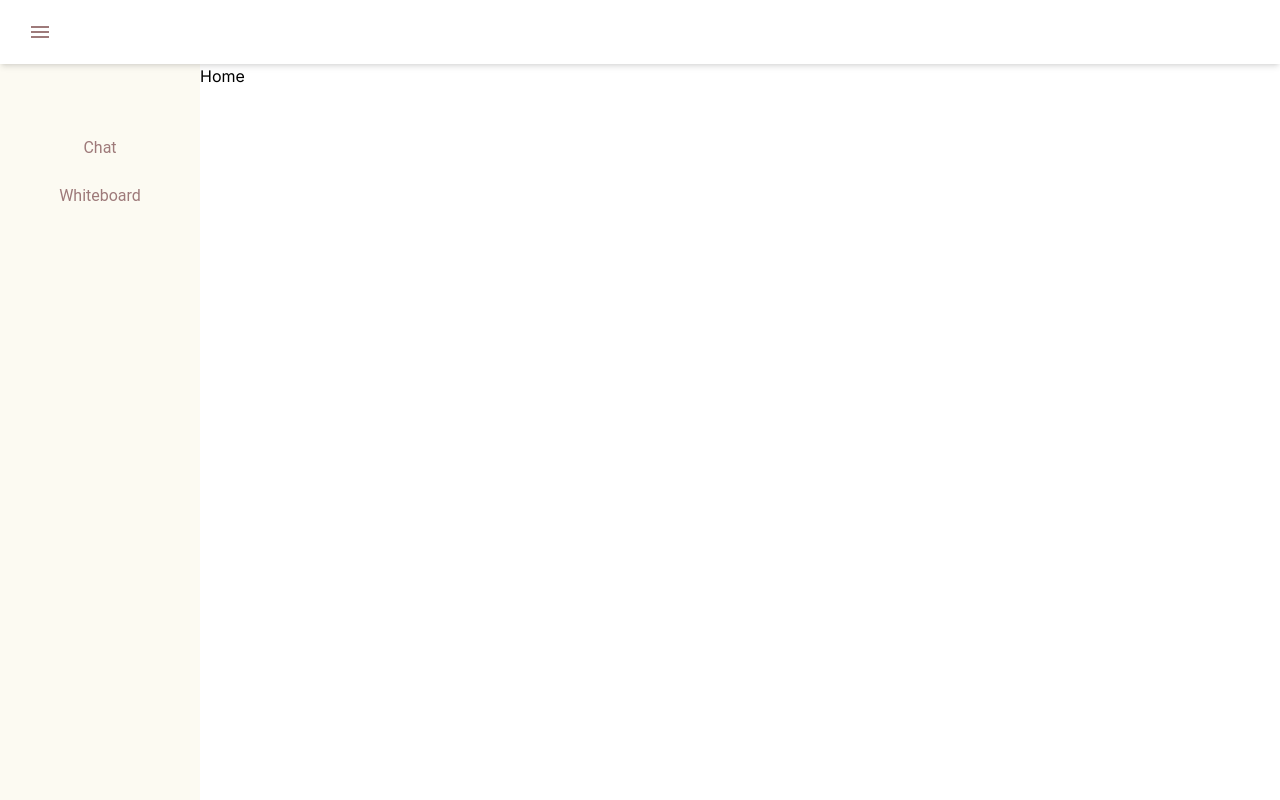
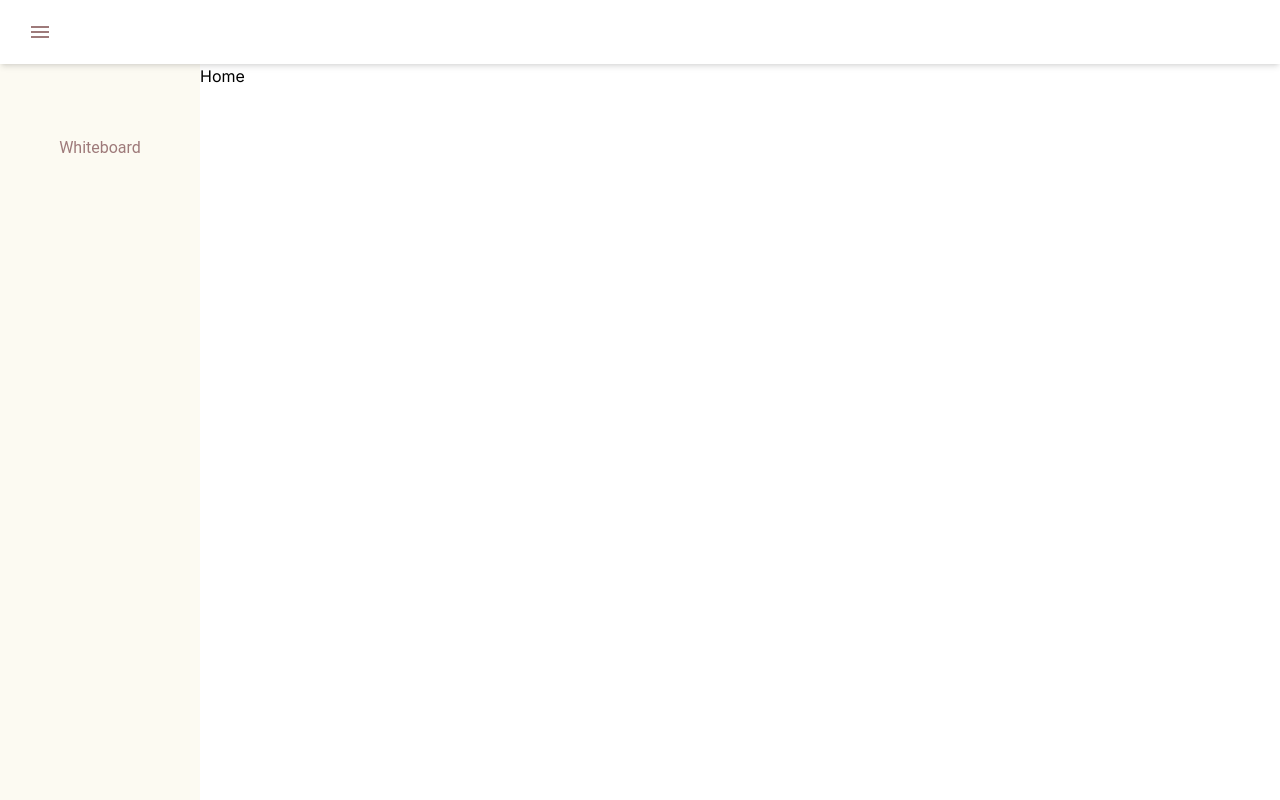
Before and after one commit to jean619215/k8-ai-front, a Next.js app: page / in a window 1280 px wide. Built offline with nearby package versions, Linux system fonts and the light colour scheme.

Commit message:
update export png to jpeg

```diff
--- a/src/components/NavigationBar.tsx
+++ b/src/components/NavigationBar.tsx
@@ -7,10 +7,6 @@ import { useEffect, useState } from "react";
 import { cn } from "@/lib/utils";
 
 const navigationConfig = [
-  {
-    label: () => <div>Chat</div>,
-    route: "/chat/",
-  },
   {
     label: () => <div>Whiteboard</div>,
     route: "/whiteboard/",
--- a/src/components/Whiteboard.tsx
+++ b/src/components/Whiteboard.tsx
@@ -61,7 +61,7 @@ const Whiteboard = ({ className }: { className?: string }) => {
       // const data = await canvasRef.current.exportPaths(); // 獲取畫布的路徑數據 (JSON)
       // setSavedData(JSON.stringify(data));
 
-      const image = await canvasRef.current?.exportImage("png"); // 導出為圖片
+      const image = await canvasRef.current?.exportImage("jpeg"); // 導出為圖片
       //圖片轉換為base64
       // setSavedImage(image);
       // setUserSavedData(image); // 設定保存的數據
```
